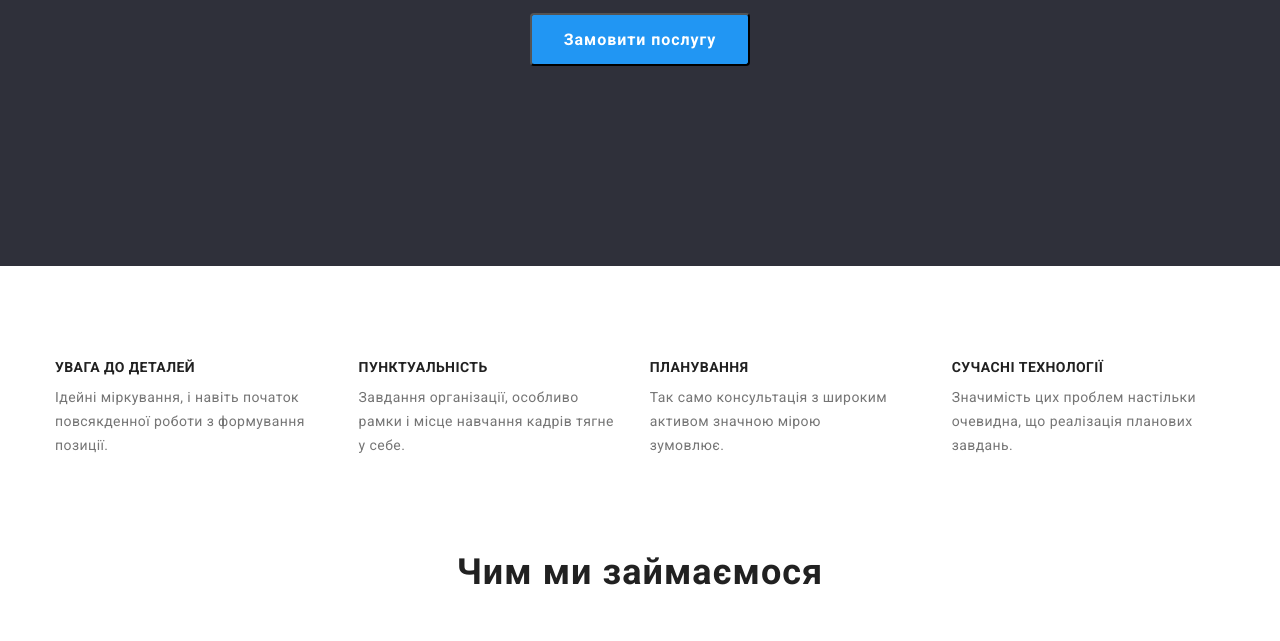
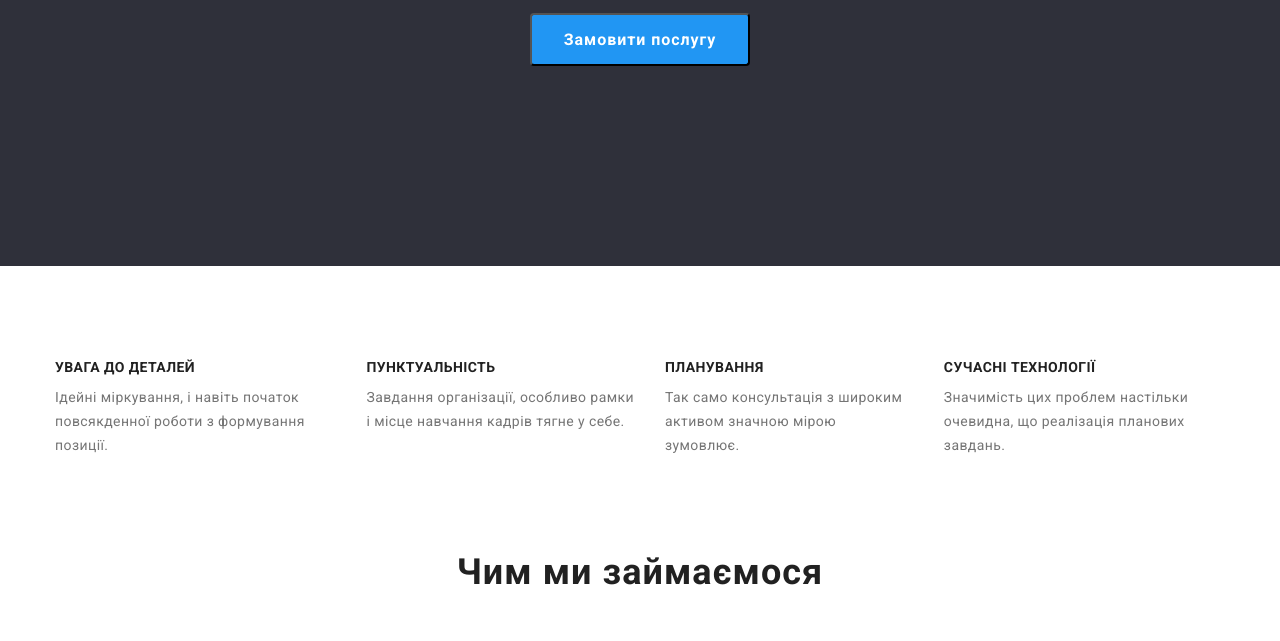
Before and after one commit to Taras1326/WebStudio, a plain HTML site: page index.html in a window 1280 px wide. Shown: the part 422-1063 px from the top of the page. Drawn offline with nearby package versions, Linux system fonts and the light colour scheme.

Commit message:
index flex-box

```diff
--- a/index.html
+++ b/index.html
@@ -83,8 +83,7 @@
                 Так само консультація з широким активом значною мірою зумовлює.
               </p>
             </li>
-            <li class="skills-item"></li>
-            <li>
+            <li class="skills-item">
               <h2 class="skills-title">СУЧАСНІ ТЕХНОЛОГІЇ</h2>
               <p class="skills-desc">
                 Значимість цих проблем настільки очевидна, що реалізація
```
